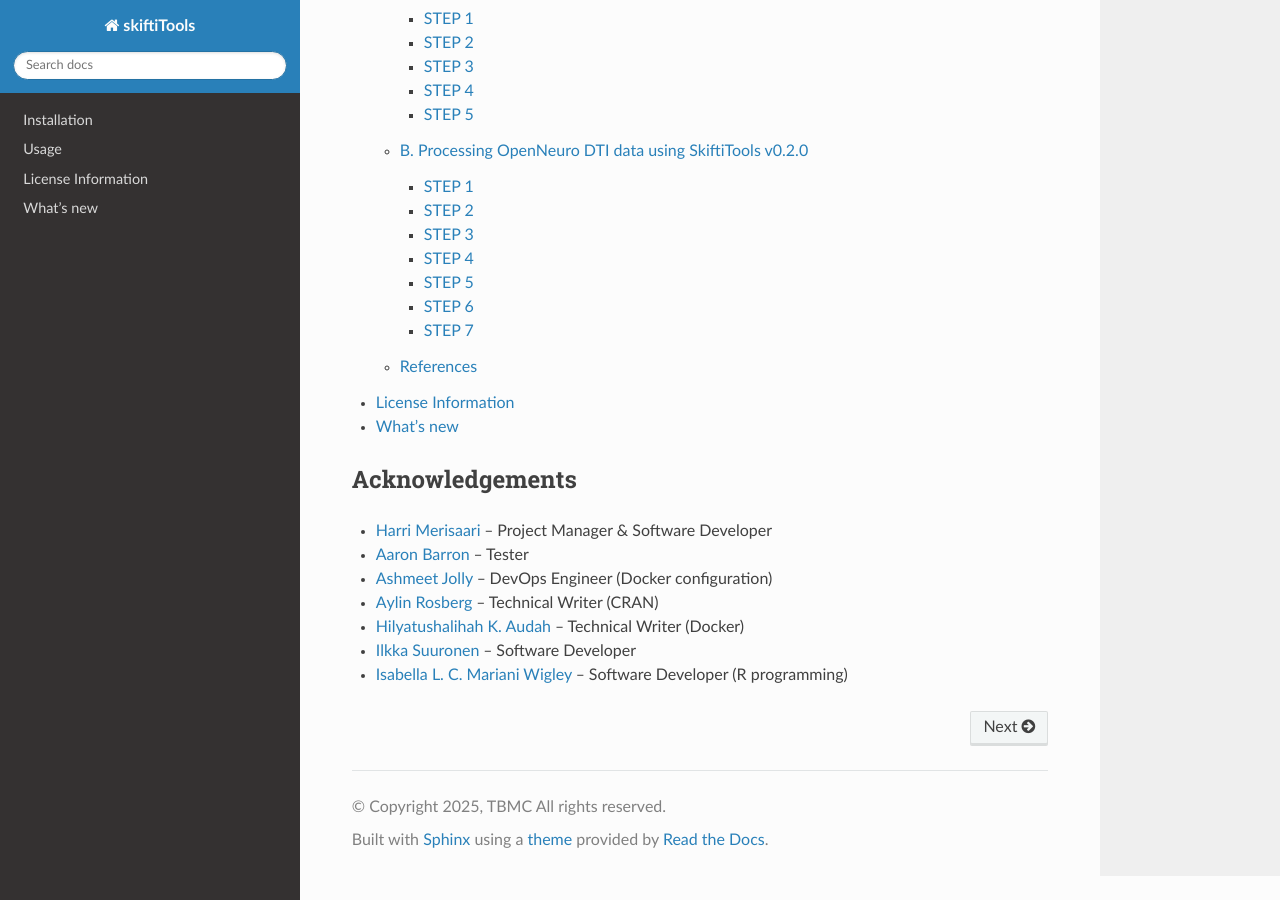
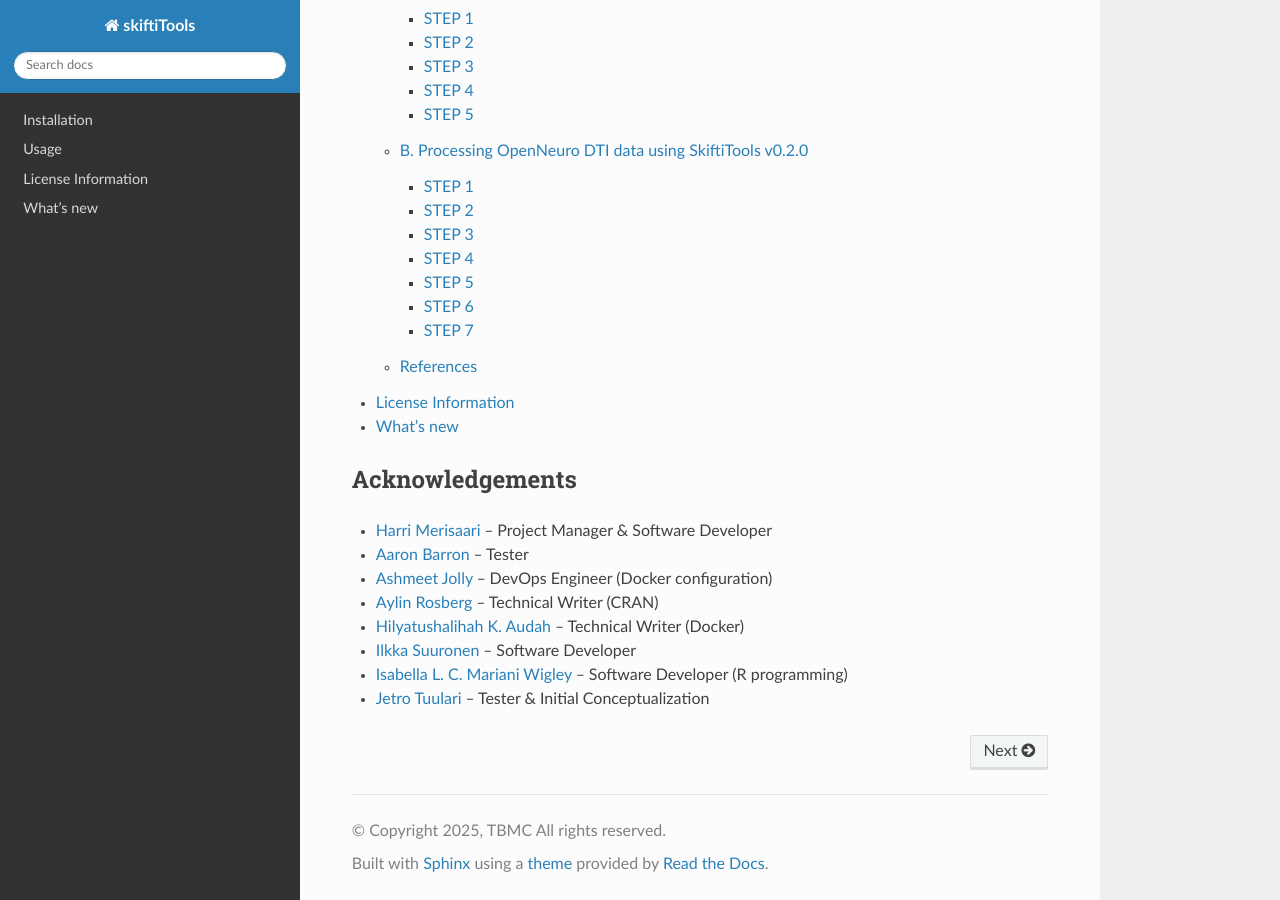
Before and after one commit to HKA07/skiftiGuide, a Sphinx documentation site: the page built from docs/index.rst, in a window 1280 px wide and 900 px high, scrolled down 1445 px. Built offline with Sphinx 7.4.7 and the Read the Docs theme 3.1.0, drawn with Linux system fonts in a browser that asks for light colours.

Commit message:
Update index.rst

```diff
--- a/docs/index.rst
+++ b/docs/index.rst
@@ -29,3 +29,4 @@ Acknowledgements
 • `Hilyatushalihah K. Audah <https://orcid.org/0009-0003-5437-5561>`_ ‒ Technical Writer (Docker)
 • `Ilkka Suuronen <https://orcid.org/0009-0001-6516-4116>`_ ‒ Software Developer
 • `Isabella L. C. Mariani Wigley <https://orcid.org/0000-0003-0958-5124>`_ ‒ Software Developer (R programming)
+• `Jetro Tuulari <https://orcid.org/0000-0002-1797-8000>`_ ‒ Tester & Initial Conceptualization
```
